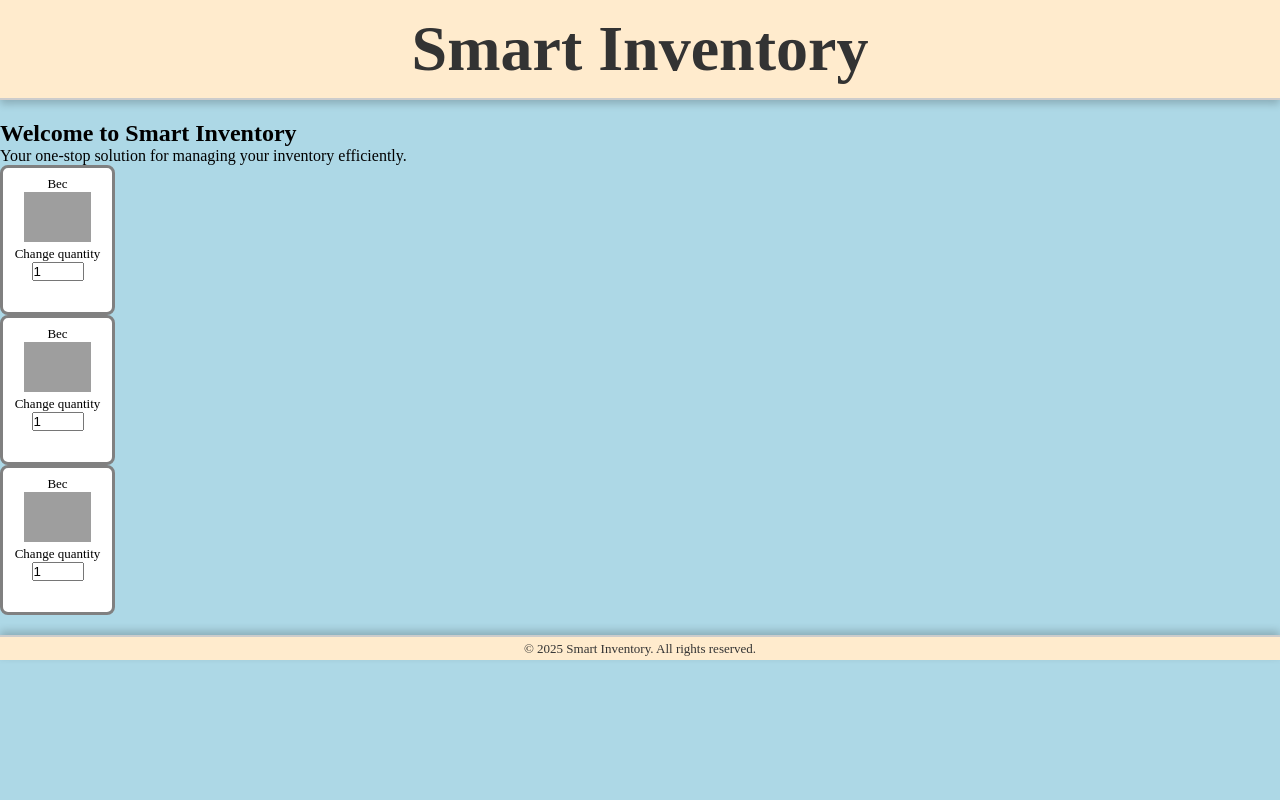
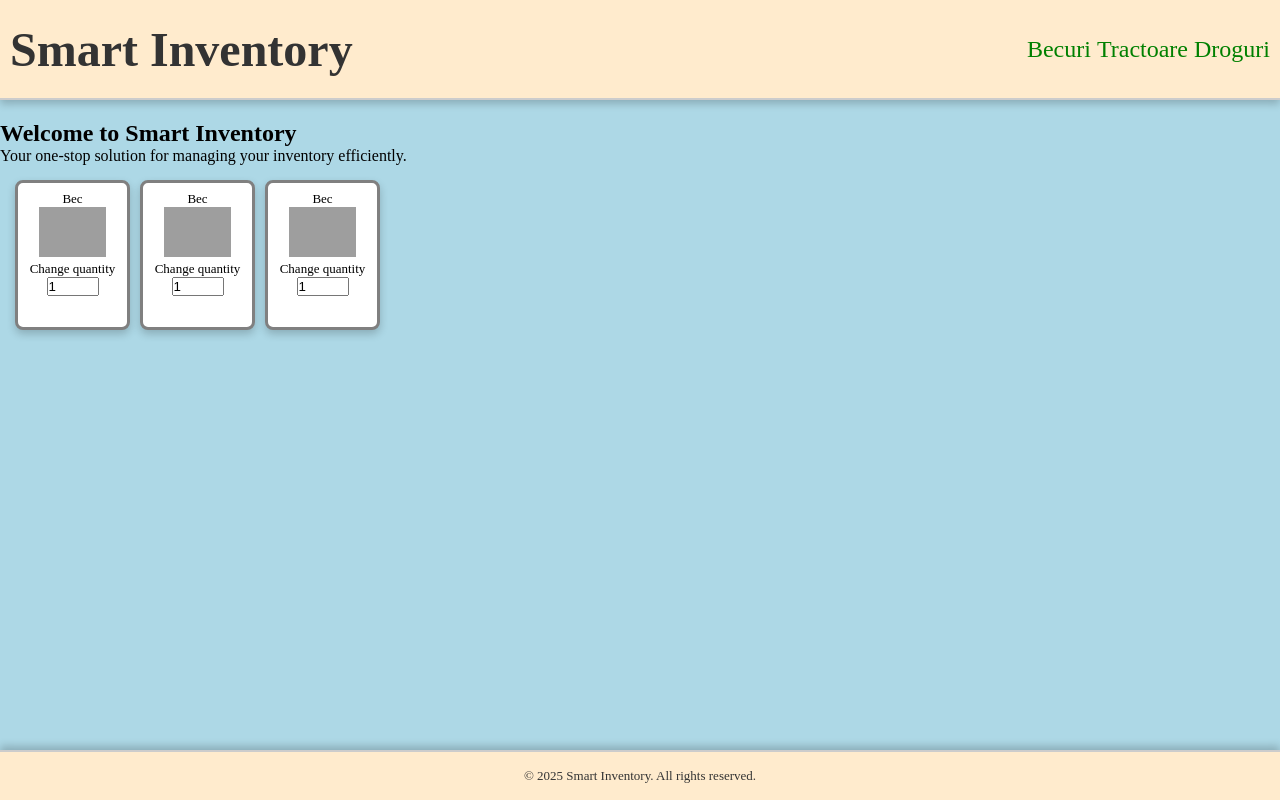
Before and after one commit to cosminpopovici14/ReW, a plain HTML site: page ProiectWeb/index.html in a window 1280 px wide. Drawn offline with Linux system fonts and the light colour scheme; grey boxes are pictures that could not be loaded.

Commit message:
Added hiperlinks for categories, and changed siplay style

```diff
--- a/ProiectWeb/index.html
+++ b/ProiectWeb/index.html
@@ -7,13 +7,20 @@
     <body>
         <header>
             <h1>Smart Inventory</h1>
-
+            <section class="header-section">
+                <ul >
+                    <li class="refs"> <a href="./becuri.html">Becuri</a></li>
+                    <li class="refs"><a href="./tractoare.html">Tractoare</a></li>
+                    <li class="refs"><a href="./droguri.html">Droguri</a></li>
+                </ul>
+            </section>
         </header>
 
         <main>
 
             <h2>Welcome to Smart Inventory</h2>
             <p>Your one-stop solution for managing your inventory efficiently.</p>
+            <div class="items">
                 <div class="item">
                     <p class="item_text"> Bec  </p>
                     <img src="https://www.luminam.ro/bec-industrial-e27-60w-230v-img-n337003-fd-2.webp" class="item_pic"  >
@@ -38,6 +45,8 @@
                         <input class="product-qty" type="number" name="product-qty" min="0" max="10" value="1">
                     </div>
                 </div>
+            </div>
+
         </main>
 
         <footer>
--- a/ProiectWeb/style.css
+++ b/ProiectWeb/style.css
@@ -9,17 +9,14 @@
 
 
     }
-  main{
 
-
-  }
   header {
       background-color: blanchedalmond;
       display: flex;
-      justify-content: center;
-      align-items: center;
+      justify-content: space-between;
+      align-items:center;
       height: 100px;
-      font-size: 2em;
+      font-size: 1.5em;
       color: #333;
       text-align: center;
       border-bottom: 2px solid #ccc;
@@ -30,16 +27,31 @@
 
 
   }
+  .header-section{
+    display: inline;
+
+
+
+  }
+  a:link {
+    color: green;
+    background-color: transparent;
+    text-decoration: none;
+  }
+  .refs{
+    display: inline;
+
+  }
 
   footer {
-      position: sticky;
+      position: absolute;
       bottom: 0;
       width: 100%;
       background-color: blanchedalmond;
       display: flex;
       justify-content: center;
       align-items: center;
-      height: 25px;
+      height: 50px;
       font-size: small;
       color: #333;
       text-align: center;
@@ -48,9 +60,12 @@
       padding: 10px;
       box-shadow: 0 -4px 8px rgba(0, 0, 0, 0.2);
   }
-
+  .items{
+    display: flex;
+    margin: 10px;
+  }
   .item {
-
+    margin: 5px;
     background-color: white;
     text-align: center;
     position: relative;
@@ -61,6 +76,7 @@
     border-color: grey;
     border-radius: 8px;
     padding: 8px;
+    box-shadow: 0 4px 8px rgba(0, 0, 0, 0.2);
   }
   .item_pic{
     position:relative;
```
Lines whose indentation alone changed are shown as unchanged.
